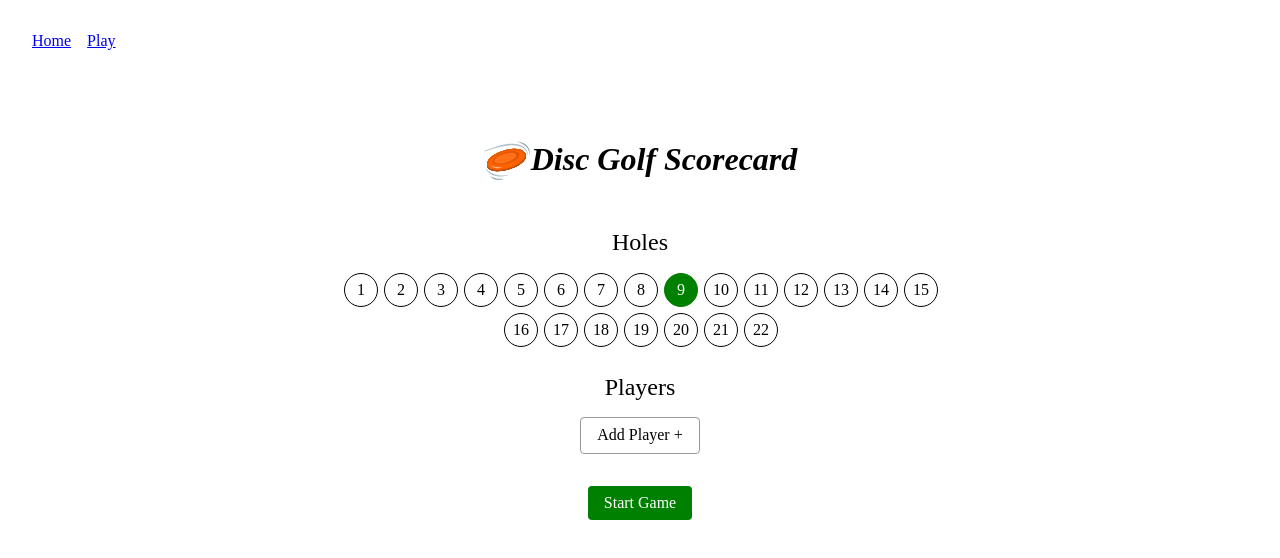
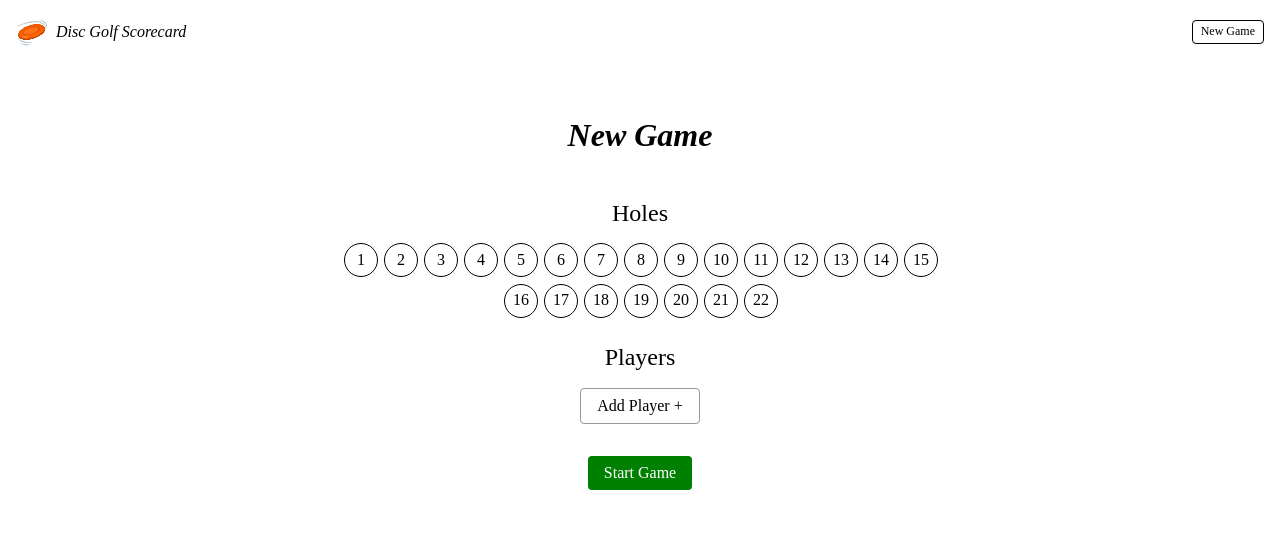
Before and after one commit to aviolin/disc-golf-scorecard, a Vue app: page /#/ in a window 1280 px wide. Shown: the top 558 px of the page. Built offline with nearby package versions, Linux system fonts and the light colour scheme.

Commit message:
Added localstorage

```diff
--- a/src/App.vue
+++ b/src/App.vue
@@ -5,9 +5,11 @@ import { RouterLink, RouterView } from 'vue-router'
 <template>
   <header>
     <div class="wrapper">
+      <div class="logo">
+        <RouterLink to="/" class="logo"><img src="/favicon.svg"><i>Disc Golf Scorecard</i></RouterLink>
+      </div>
       <nav>
-        <RouterLink to="/">Home</RouterLink>
-        <RouterLink to="/play">Play</RouterLink>
+        <RouterLink to="/" class="btn btn-nav">New Game</RouterLink>
       </nav>
     </div>
   </header>
@@ -16,10 +18,32 @@ import { RouterLink, RouterView } from 'vue-router'
 </template>
 
 <style lang="scss" scoped>
+.wrapper {
+  display: flex;
+  justify-content: space-between;
+  align-items: center;
+  padding: 1rem;
+}
 nav {
   display: flex;
   gap: 1rem;
-  padding: 2rem;
 }
-
+.logo {
+  display: flex;
+  align-items: center;
+  gap: .5rem;
+  text-decoration: none;
+  color: black;
+  img {
+    width: 2rem;
+  }
+}
+.btn-nav {
+  background: none;
+  color: black;
+  text-decoration: none;
+  font-size: .75rem;
+  padding: .25rem .5rem;
+  border: 1px solid black;
+}
 </style>
--- a/src/components/HoleModal.vue
+++ b/src/components/HoleModal.vue
@@ -71,7 +71,7 @@ p {
     right: 0;
     padding: 1rem;
     border: 0;
-    background: white;
+    background: transparent;
     color: black;
     cursor: pointer;
 }
--- a/src/components/ScoreInfo.vue
+++ b/src/components/ScoreInfo.vue
@@ -9,8 +9,6 @@ const props = defineProps({
 })
 
 const modalOpen = ref(false)
-
-const gameStore = useGameStore()
 
 const setModalOpen = (value) => {
     modalOpen.value = value
@@ -41,13 +39,14 @@ const scoreClass = computed(() => {
             return 'other'
     }
 })
+
 </script>
 
 <template>
     <td :class="'score-' + scoreClass">
         <div class="score-wrapper">
             <button @click="() => setModalOpen(true)">
-                <b>{{  player.holes[hole.id].score }}</b>
+                <b>{{ player.holes[hole.id].score }}</b>
             </button>
             <ScoreModal v-if="modalOpen" :player="player" :hole="hole" @close="() => setModalOpen(false)"/>
         </div>
@@ -68,13 +67,14 @@ td {
     text-align: center;
     border: 0;
     background: #f9f9f9;
+    transition: 0.5s;
 
     &.score {
         &-ace {
-            background: gold;
+            background: #33ffff;
         }
         &-eagle {
-            background: #33ffff;
+            background: #33ff66;
         }
         &-birdie {
             background: #bbffaa;
@@ -83,16 +83,16 @@ td {
             background: #eee;
         }
         &-bogey {
+            background: #FFa0aB;
+        }
+        &-double-bogey {
+            background: #ff6666;
+        }
+        &-triple-bogey {
             background: red;
         }
-        &-double-bogey {
-            background: salmon;
-        }
-        &-triple-bogey {
-            background: orange;
-        }
         &-other {
-            background: #efefef;
+            background: red;
         }
     }
 }
--- a/src/components/ScoreModal.vue
+++ b/src/components/ScoreModal.vue
@@ -72,7 +72,7 @@ p {
     right: 0;
     padding: 1rem;
     border: 0;
-    background: white;
+    background: transparent;
     color: black;
     cursor: pointer;
 }
--- a/src/stores/game.js
+++ b/src/stores/game.js
@@ -1,9 +1,15 @@
-import { ref } from 'vue'
+import { ref, watch } from 'vue'
 import { defineStore } from 'pinia'
 
 export const useGameStore = defineStore('gameStore', () => {
-    const players = ref([])
-    const holes = ref([])
+
+    let data = null;
+    if (localStorage.getItem('scorecard')) {
+        data = JSON.parse(localStorage.getItem('scorecard'))
+    }
+
+    const players = ref(data?.players || [])
+    const holes = ref(data?.holes || [])
 
     const addPlayer = () => {
         players.value.push({
@@ -74,5 +80,17 @@ export const useGameStore = defineStore('gameStore', () => {
         })
     }
 
+    const updateLocalStorage = () => {
+        localStorage.setItem('scorecard', JSON.stringify({
+            players: players.value,
+            holes: holes.value,
+        }))
+    }
+
+    watch(players, updateLocalStorage, { deep: true })
+    watch(holes, updateLocalStorage, { deep: true })
+
+
+
     return { players, holes, addPlayer, removePlayer, setHoles, setScore, setPar }
 })
--- a/src/views/HomeView.vue
+++ b/src/views/HomeView.vue
@@ -2,7 +2,7 @@
 import { ref } from 'vue'
 import { useGameStore } from '../stores/game'
 
-const holes = ref(9)
+const holes = ref(0)
 
 const gameStore = useGameStore()
 
@@ -13,7 +13,7 @@ const updateHoles = () => {
 
 <template>
   <div class="setup-form">
-    <h1><img class="logo" src="/favicon.svg"><i>Disc Golf Scorecard</i></h1>
+    <h1><i>New Game</i></h1>
     <div class="form-row">
       <p>Holes</p>
       <div class="hole-inputs">
--- a/src/views/PlayView.vue
+++ b/src/views/PlayView.vue
@@ -29,7 +29,7 @@ const gameStore = useGameStore();
                     Total
                 </td>
                 <td v-for="(player, playerIndex) in gameStore.players" :key="playerIndex">
-                    {{  player.total }}
+                    {{ player.total > 0 ? `+${player.total}` : player.total }}
                 </td>
             </tfoot>
         </table>
```
